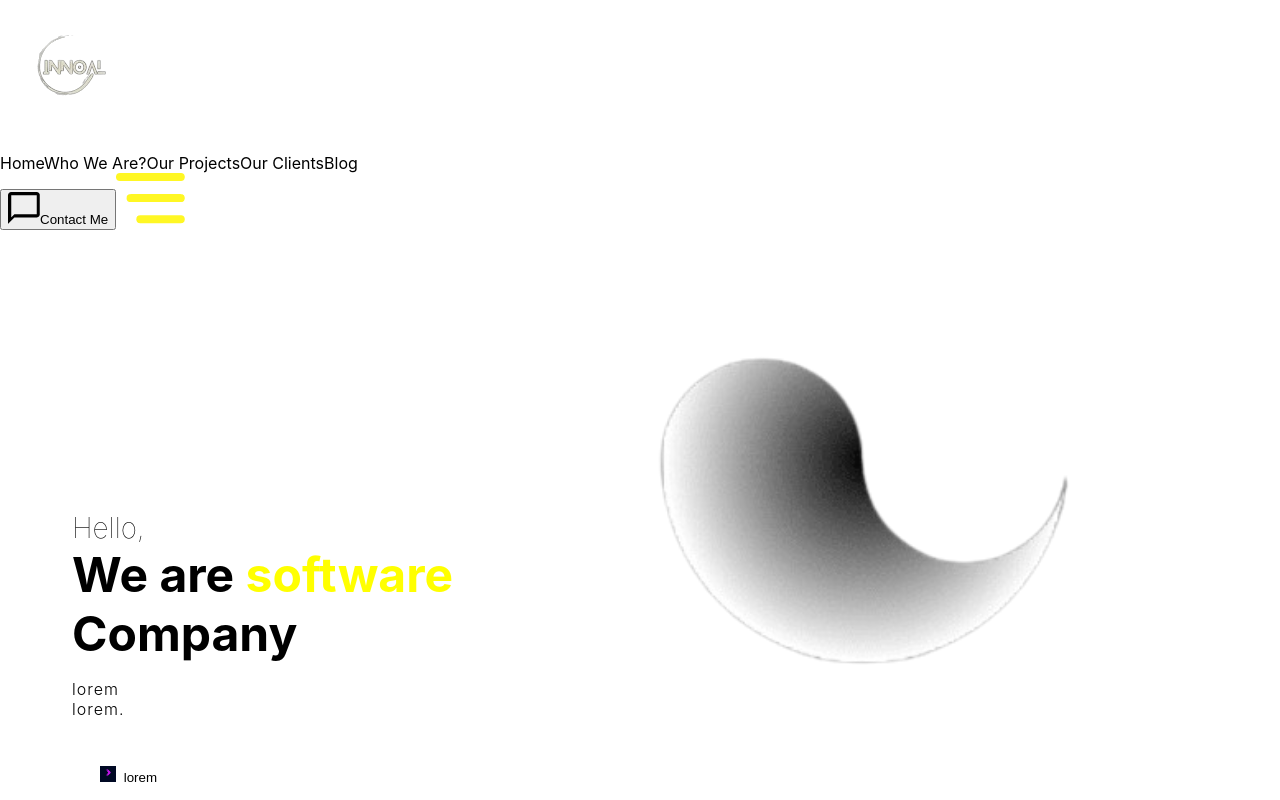
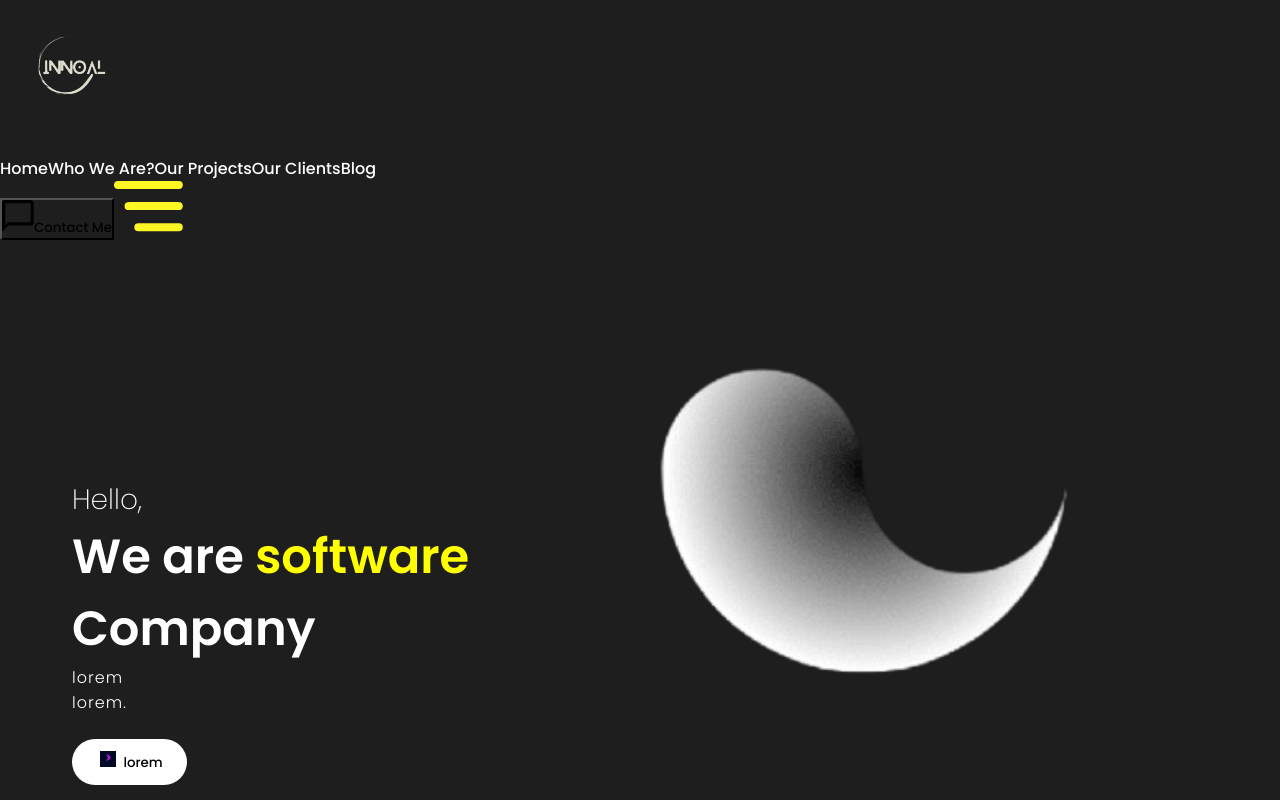
Before and after one commit to innoaitechsolution/innoaitechsolution-website, a React (Create React App) app: page / in a window 1280 px wide. Shown: the top 800 px of the page. Built offline with nearby package versions, Linux system fonts and the light colour scheme.

Commit message:
Fix the design

```diff
--- a/public/index.html
+++ b/public/index.html
@@ -7,6 +7,10 @@
     <meta name="keywords" content="InnoaI Tech Solution, web design, AI, database, software development" />
     <meta name="robots" content="index, follow" />
     <title>InnoaI Tech Solution - Web Design, AI, Database, Software Solutions</title>
+    <link rel="stylesheet" href="./style.css">
+  <link rel="preconnect" href="https://fonts.googleapis.com">
+<link rel="preconnect" href="https://fonts.gstatic.com" crossorigin>
+<link href="https://fonts.googleapis.com/css2?family=Poppins:wght@200;300;500;600&family=Young+Serif&display=swap" rel="stylesheet">
   </head>
   <body>
     <noscript>You need to enable JavaScript to run this app.</noscript>
--- /dev/null
+++ b/public/style.css
@@ -0,0 +1,15 @@
+* {
+    margin: 0;
+    padding: 0;
+    box-sizing: border-box;
+    text-decoration: none;
+    background: transparent;
+    font-family: 'Poppins', sans-serif;
+}
+
+body {
+    background: rgb(30, 30, 30);
+    color: white;
+    overflow: hidden;
+    overflow-y: scroll;
+}
```
